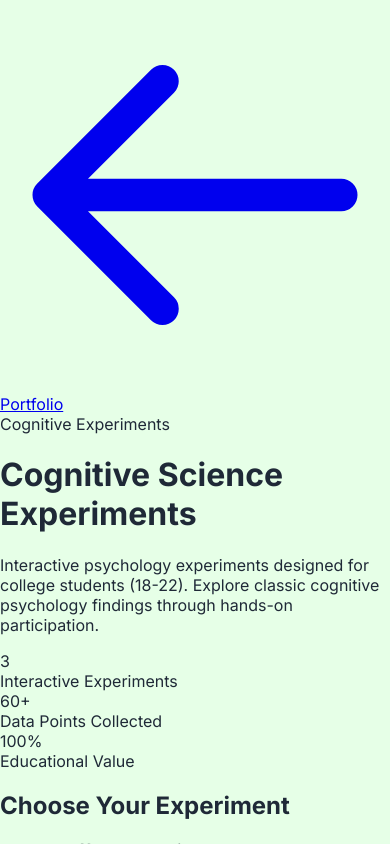
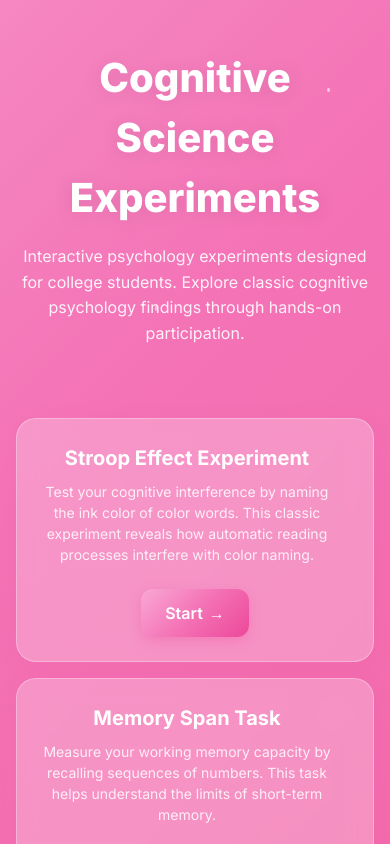
Before and after one commit to MoAlhait/mohaPort, a Next.js app in the folder cognitive-experiments/: page / in a window 390 px wide. Shown: the top 844 px of the page. Built offline with nearby package versions, Linux system fonts and the light colour scheme.

Commit message:
Restore pink theme design with particles and glassmorphism, fix Tailwind CSS import

```diff
--- a/cognitive-experiments/app/globals.css
+++ b/cognitive-experiments/app/globals.css
@@ -1,18 +1,14 @@
-/* Custom CSS Variables - Soft Green Professional Theme */
+@import "tailwindcss";
+
+/* Custom CSS Variables - Soft Pink Theme */
 :root {
-  --primary-gradient: linear-gradient(135deg, #E6FFE7 0%, #C9FFD1 100%);
-  --secondary-gradient: linear-gradient(135deg, #C9FFD1 0%, #B5FFC1 100%);
-  --accent-gradient: linear-gradient(135deg, #8BC34A 0%, #689F38 100%);
-  --dark-gradient: linear-gradient(135deg, #33691E 0%, #1B5E20 100%);
-  --success-gradient: linear-gradient(135deg, #4CAF50 0%, #388E3C 100%);
-  --warning-gradient: linear-gradient(135deg, #FFC107 0%, #FFA000 100%);
-  --glass-bg: rgba(255, 255, 255, 0.85);
-  --glass-border: rgba(181, 255, 193, 0.2);
-  --shadow-soft: 0 4px 20px 0 rgba(0, 0, 0, 0.08);
-  --shadow-hover: 0 8px 30px rgba(0, 0, 0, 0.12);
-  --text-primary: #1f2937;
-  --text-secondary: #4b5563;
-  --text-light: #6b7280;
+  --primary-gradient: linear-gradient(135deg, #f9a8d4 0%, #f472b6 50%, #ec4899 100%);
+  --secondary-gradient: linear-gradient(135deg, #fbcfe8 0%, #f9a8d4 100%);
+  --accent-gradient: linear-gradient(135deg, #ec4899 0%, #db2777 100%);
+  --glass-bg: rgba(255, 255, 255, 0.25);
+  --glass-border: rgba(255, 255, 255, 0.3);
+  --shadow-soft: 0 4px 20px rgba(236, 72, 153, 0.1);
+  --shadow-hover: 0 8px 30px rgba(236, 72, 153, 0.2);
 }
 
 /* Global Styles */
@@ -40,21 +36,22 @@ body {
   margin: 0;
   padding: 0;
   font-family: 'Inter', -apple-system, BlinkMacSystemFont, 'Segoe UI', Roboto, sans-serif;
-  background: #E6FFE7; /* Very light mint */
-  background-size: 200% 200%;
+  background: linear-gradient(135deg, #f9a8d4 0%, #f8b3d9 25%, #f472b6 50%, #f062a0 75%, #ec4899 100%);
+  background-size: 400% 400%;
   animation: gradientShift 25s ease infinite;
   min-height: 100vh;
-  color: var(--text-primary);
+  color: white;
   overflow-x: hidden;
 }
 
 @keyframes gradientShift {
-  0%, 100% { background-position: 0% 50%; }
+  0% { background-position: 0% 50%; }
   50% { background-position: 100% 50%; }
+  100% { background-position: 0% 50%; }
 }
 
-/* Particle Background Effect */
-.particles-bg {
+/* Background Particles */
+.background-particles {
   position: fixed;
   top: 0;
   left: 0;
@@ -62,10 +59,31 @@ body {
   height: 100%;
   z-index: 0;
   pointer-events: none;
-  background:
-    radial-gradient(circle at 20% 50%, rgba(181, 255, 193, 0.1) 0%, transparent 50%),
-    radial-gradient(circle at 80% 80%, rgba(201, 255, 209, 0.1) 0%, transparent 50%),
-    radial-gradient(circle at 40% 20%, rgba(181, 255, 193, 0.08) 0%, transparent 50%);
+  overflow: hidden;
+}
+
+.particle {
+  position: absolute;
+  background: rgba(255, 255, 255, 0.6);
+  border-radius: 50%;
+  animation: float linear infinite;
+}
+
+@keyframes float {
+  0% {
+    transform: translateY(100vh) translateX(0);
+    opacity: 0;
+  }
+  10% {
+    opacity: 1;
+  }
+  90% {
+    opacity: 1;
+  }
+  100% {
+    transform: translateY(-100px) translateX(100px);
+    opacity: 0;
+  }
 }
 
 /* Main Content Container */
@@ -79,20 +97,125 @@ body {
   transition: background-color 0.3s ease, color 0.3s ease, border-color 0.3s ease;
 }
 
+/* Experiment Container */
+.experiment-container {
+  position: relative;
+  z-index: 1;
+  max-width: 7xl;
+  margin: 0 auto;
+  padding: 2rem 1.5rem;
+}
+
 /* Hero Section */
+.hero-section {
+  text-align: center;
+  padding: 3rem 0 2rem;
+  margin-bottom: 3rem;
+}
+
 .hero-title {
-  background: linear-gradient(135deg, #33691E 0%, #1B5E20 100%);
-  -webkit-background-clip: text;
-  -webkit-text-fill-color: transparent;
-  background-clip: text;
+  font-size: clamp(2.5rem, 5vw, 4rem);
   font-weight: 800;
-  letter-spacing: -0.02em;
+  color: white;
+  margin-bottom: 1rem;
+  text-shadow: 0 2px 20px rgba(0, 0, 0, 0.1);
 }
 
 .hero-subtitle {
-  color: var(--text-secondary);
-  font-weight: 500;
-  letter-spacing: 0.01em;
+  font-size: clamp(1rem, 2vw, 1.25rem);
+  color: rgba(255, 255, 255, 0.9);
+  max-width: 3xl;
+  margin: 0 auto;
+  line-height: 1.6;
+}
+
+/* Experiments Grid */
+.experiments-grid {
+  display: flex;
+  flex-direction: column;
+  gap: 1.25rem;
+  margin-bottom: 3rem;
+}
+
+/* Experiment Item Card */
+.experiment-item-card {
+  background: var(--glass-bg);
+  backdrop-filter: blur(12px);
+  -webkit-backdrop-filter: blur(12px);
+  border: 1px solid var(--glass-border);
+  border-radius: 20px;
+  padding: 1.5rem 2rem;
+  box-shadow: var(--shadow-soft);
+  transition: all 0.3s cubic-bezier(0.4, 0, 0.2, 1);
+  cursor: pointer;
+  display: flex;
+  align-items: center;
+  gap: 1.5rem;
+}
+
+.experiment-item-card:hover {
+  transform: translateY(-4px);
+  box-shadow: var(--shadow-hover);
+  border-color: rgba(255, 255, 255, 0.4);
+}
+
+.experiment-item-title {
+  font-size: clamp(1.25rem, 2vw, 1.5rem);
+  font-weight: 700;
+  color: white;
+  margin-bottom: 0.5rem;
+  text-align: left;
+}
+
+.experiment-item-description {
+  font-size: clamp(0.875rem, 1.5vw, 1rem);
+  color: rgba(255, 255, 255, 0.85);
+  line-height: 1.5;
+  text-align: left;
+}
+
+.experiment-start-button {
+  background: var(--primary-gradient);
+  border: none;
+  border-radius: 12px;
+  padding: 0.75rem 1.5rem;
+  font-size: 1rem;
+  font-weight: 600;
+  color: white;
+  cursor: pointer;
+  box-shadow: 0 4px 12px rgba(236, 72, 153, 0.3);
+  transition: all 0.3s cubic-bezier(0.4, 0, 0.2, 1);
+  white-space: nowrap;
+}
+
+.experiment-start-button:hover {
+  transform: translateY(-2px);
+  box-shadow: 0 6px 20px rgba(236, 72, 153, 0.4);
+}
+
+/* Back Button */
+.back-button {
+  display: flex;
+  align-items: center;
+  gap: 0.5rem;
+  background: var(--glass-bg);
+  backdrop-filter: blur(12px);
+  -webkit-backdrop-filter: blur(12px);
+  border: 1px solid var(--glass-border);
+  border-radius: 12px;
+  padding: 0.75rem 1.5rem;
+  font-size: 1rem;
+  font-weight: 600;
+  color: white;
+  cursor: pointer;
+  box-shadow: var(--shadow-soft);
+  transition: all 0.3s cubic-bezier(0.4, 0, 0.2, 1);
+}
+
+.back-button:hover {
+  transform: translateY(-2px);
+  box-shadow: var(--shadow-hover);
+  border-color: rgba(255, 255, 255, 0.4);
 }
 
 /* Experiment Cards */
@@ -101,7 +224,8 @@ body {
   backdrop-filter: blur(12px);
   -webkit-backdrop-filter: blur(12px);
   border: 1px solid var(--glass-border);
-  border-radius: 16px;
+  border-radius: 20px;
+  padding: 2.5rem;
   box-shadow: var(--shadow-soft);
   transition: all 0.3s cubic-bezier(0.4, 0, 0.2, 1);
   position: relative;
@@ -115,7 +239,7 @@ body {
 
 /* Modern Button Styles */
 .modern-button {
-  background: linear-gradient(135deg, #B5FFC1 0%, #8BC34A 100%);
+  background: var(--primary-gradient);
   border: none;
   border-radius: 12px;
   padding: 14px 32px;
@@ -123,7 +247,7 @@ body {
   font-size: 16px;
   color: white;
   cursor: pointer;
-  box-shadow: 0 4px 12px rgba(139, 195, 74, 0.3);
+  box-shadow: 0 4px 12px rgba(236, 72, 153, 0.3);
   transition: all 0.3s cubic-bezier(0.4, 0, 0.2, 1);
   text-transform: none;
   letter-spacing: 0.01em;
@@ -131,7 +255,7 @@ body {
 
 .modern-button:hover {
   transform: translateY(-2px);
-  box-shadow: 0 6px 20px rgba(139, 195, 74, 0.4);
+  box-shadow: 0 6px 20px rgba(236, 72, 153, 0.4);
 }
 
 .modern-button:active {
@@ -159,16 +283,13 @@ body {
 .stat-value {
   font-size: 36px;
   font-weight: 700;
-  background: linear-gradient(135deg, #33691E 0%, #1B5E20 100%);
-  -webkit-background-clip: text;
-  -webkit-text-fill-color: transparent;
-  background-clip: text;
+  color: white;
   margin-bottom: 8px;
 }
 
 .stat-label {
   font-size: 14px;
-  color: var(--text-secondary);
+  color: rgba(255, 255, 255, 0.8);
   font-weight: 500;
   text-transform: uppercase;
   letter-spacing: 0.05em;
@@ -200,22 +321,27 @@ body {
 
 /* Number Memory Buttons */
 .number-button {
-  background: white;
-  border: 2px solid var(--glass-border);
+  background: rgba(255, 255, 255, 0.7) !important;
+  backdrop-filter: blur(12px);
+  -webkit-backdrop-filter: blur(12px);
+  border: 1px solid rgba(255, 255, 255, 0.8) !important;
   border-radius: 12px;
-  padding: 16px;
-  font-size: 18px;
-  font-weight: 600;
-  color: var(--text-primary);
+  color: white;
+  font-weight: 700;
+  font-size: 1.5rem;
   cursor: pointer;
-  box-shadow: 0 2px 8px rgba(0, 0, 0, 0.05);
-  transition: all 0.2s cubic-bezier(0.4, 0, 0.2, 1);
+  transition: all 0.3s cubic-bezier(0.25, 0.8, 0.25, 1);
+  box-shadow: 0 4px 15px rgba(0, 0, 0, 0.25);
+  position: relative;
+  padding: 1.25rem;
+  overflow: hidden;
 }
 
 .number-button:hover {
-  transform: translateY(-2px);
-  box-shadow: 0 4px 12px rgba(139, 195, 74, 0.2);
-  border-color: #8BC34A;
+  background: rgba(255, 255, 255, 0.8) !important;
+  border-color: rgba(255, 255, 255, 0.9) !important;
+  transform: translateY(-3px) scale(1.05);
+  box-shadow: 0 8px 25px rgba(0, 0, 0, 0.3);
 }
 
 .number-button:active {
@@ -238,10 +364,82 @@ body {
   animation: fadeIn 0.6s cubic-bezier(0.4, 0, 0.2, 1);
 }
 
+/* Scrollbar Styling */
+::-webkit-scrollbar {
+  width: 10px;
+}
+
+::-webkit-scrollbar-track {
+  background: rgba(244, 114, 182, 0.15);
+  border-radius: 5px;
+}
+
+::-webkit-scrollbar-thumb {
+  background: rgba(236, 72, 153, 0.6);
+  border-radius: 5px;
+  border: 2px solid rgba(244, 114, 182, 0.15);
+}
+
+::-webkit-scrollbar-thumb:hover {
+  background: rgba(236, 72, 153, 0.8);
+}
+
+/* Firefox Scrollbar */
+* {
+  scrollbar-width: thin;
+  scrollbar-color: rgba(236, 72, 153, 0.6) rgba(244, 114, 182, 0.15);
+}
+
+/* Info Cards */
+.info-card {
+  background: rgba(255, 255, 255, 0.3);
+  backdrop-filter: blur(12px);
+  -webkit-backdrop-filter: blur(12px);
+  border: 1px solid rgba(255, 255, 255, 0.35);
+  border-radius: 20px;
+  padding: 2rem;
+  transition: all 0.3s ease;
+  box-shadow: 0 8px 25px rgba(0, 0, 0, 0.08);
+}
+
+.info-card:hover {
+  background: rgba(255, 255, 255, 0.35);
+  border-color: rgba(255, 255, 255, 0.45);
+  transform: translateY(-4px);
+  box-shadow: 0 12px 35px rgba(0, 0, 0, 0.12);
+}
+
 /* Responsive Design */
 @media (max-width: 768px) {
+  .experiment-container {
+    padding: 1rem;
+  }
+
+  .hero-section {
+    padding: 2rem 0 1.5rem;
+  }
+
   .hero-title {
     font-size: 2.5rem;
+  }
+
+  .hero-subtitle {
+    font-size: 1rem;
+  }
+
+  .experiments-grid {
+    gap: 1rem;
+  }
+
+  .experiment-item-card {
+    flex-direction: column;
+    padding: 1.5rem;
+    text-align: center;
+  }
+
+  .experiment-item-title,
+  .experiment-item-description {
+    text-align: center;
   }
 
   .stat-value {
--- a/cognitive-experiments/app/page.tsx
+++ b/cognitive-experiments/app/page.tsx
@@ -35,133 +35,82 @@ export default function Home() {
   ]
 
   return (
-    <div className="min-h-screen bg-gradient-to-br from-[#E6FFE7] to-[#C9FFD1]">
-      {/* Modern Header */}
-      <header className="fixed top-0 left-0 right-0 z-50 bg-white/80 backdrop-blur-lg border-b border-gray-100 shadow-sm">
-        <div className="container mx-auto px-6 py-4 flex justify-between items-center">
-          <a
-            href="https://mohammad-alhait.com"
-            className="flex items-center gap-1 px-4 py-2 rounded-full bg-gray-50 hover:bg-gray-100 transition-all group"
-          >
-            <svg className="w-2 h-2 text-gray-600 group-hover:text-gray-900 transition-colors" fill="none" stroke="currentColor" viewBox="0 0 24 24">
-              <path strokeLinecap="round" strokeLinejoin="round" strokeWidth={2} d="M10 19l-7-7m0 0l7-7m-7 7h18" />
-            </svg>
-            <span className="text-sm font-medium text-gray-600 group-hover:text-gray-900 transition-colors">Portfolio</span>
-          </a>
-          <div className="text-sm font-semibold text-gray-800">Cognitive Experiments</div>
+    <>
+      {/* Animated Background Particles */}
+      <div className="background-particles">
+        {[...Array(20)].map((_, i) => (
+          <div
+            key={i}
+            className="particle"
+            style={{
+              width: Math.random() * 4 + 2 + 'px',
+              height: Math.random() * 4 + 2 + 'px',
+              left: Math.random() * 100 + '%',
+              top: Math.random() * 100 + '%',
+              animationDelay: Math.random() * 6 + 's',
+              animationDuration: (Math.random() * 4 + 4) + 's'
+            }}
+          />
+        ))}
       </div>
-      </header>
 
-      {/* Main Content */}
-      <main className="pt-24 pb-12 px-6">
-        <div className="container mx-auto max-w-7xl">
+      <div className="experiment-container">
         {!currentExperiment ? (
           <>
             {/* Hero Section */}
-              <div className="text-center mb-12">
-                <h1 className="text-5xl md:text-6xl font-bold text-gray-900 mb-4">
+            <div className="hero-section">
+              <h1 className="hero-title">
                 Cognitive Science Experiments
               </h1>
-                <p className="text-lg text-gray-600 max-w-3xl mx-auto leading-relaxed">
-                  Interactive psychology experiments designed for college students (18-22).
+              <p className="hero-subtitle">
+                Interactive psychology experiments designed for college students.
                 Explore classic cognitive psychology findings through hands-on participation.
               </p>
             </div>
 
-              {/* Stats Cards */}
-              <div className="grid md:grid-cols-3 gap-6 mb-16">
-                <div className="bg-white rounded-3xl p-8 shadow-lg hover:shadow-xl transition-all duration-300 border border-gray-100">
-                  <div className="text-5xl font-bold bg-gradient-to-r from-[#B5FFC1] to-[#8AE699] bg-clip-text text-transparent mb-2">3</div>
-                  <div className="text-sm font-semibold text-gray-700">Interactive Experiments</div>
-                </div>
-                <div className="bg-white rounded-3xl p-8 shadow-lg hover:shadow-xl transition-all duration-300 border border-gray-100">
-                  <div className="text-5xl font-bold bg-gradient-to-r from-[#B5FFC1] to-[#8AE699] bg-clip-text text-transparent mb-2">60+</div>
-                  <div className="text-sm font-semibold text-gray-700">Data Points Collected</div>
-                </div>
-                <div className="bg-white rounded-3xl p-8 shadow-lg hover:shadow-xl transition-all duration-300 border border-gray-100">
-                  <div className="text-5xl font-bold bg-gradient-to-r from-[#B5FFC1] to-[#8AE699] bg-clip-text text-transparent mb-2">100%</div>
-                  <div className="text-sm font-semibold text-gray-700">Educational Value</div>
-                </div>
-              </div>
-
             {/* Experiment Cards */}
-              <div className="mb-16">
-                <h2 className="text-3xl font-bold text-gray-900 mb-8 text-center">Choose Your Experiment</h2>
-                <div className="grid md:grid-cols-3 gap-8">
+            <div className="experiments-grid">
               {experiments.map((experiment, index) => (
                 <div
                   key={experiment.id}
-                      className="group bg-white rounded-3xl p-8 shadow-lg hover:shadow-2xl transition-all duration-500 cursor-pointer border border-gray-100 hover:border-[#B5FFC1] hover:-translate-y-1"
+                  className="experiment-item-card group"
                   style={{
                     animationDelay: `${index * 0.15}s`,
                     animation: 'fadeInUp 0.6s ease forwards'
                   }}
                   onClick={() => setCurrentExperiment(experiment.id)}
                 >
-                      <div className="mb-6">
-                        <h3 className="text-2xl font-bold text-gray-900 mb-4 group-hover:text-[#5FAF6C] transition-colors">
+                  <div className="flex-grow flex flex-col pr-4">
+                    <h4 className="experiment-item-title">
                       {experiment.title}
-                        </h3>
-                        <p className="text-gray-600 leading-relaxed">
+                    </h4>
+                    <p className="experiment-item-description">
                       {experiment.description}
                     </p>
                   </div>
+                  <div className="flex-shrink-0">
                     <button
                       onClick={(e) => {
                         e.stopPropagation();
                         setCurrentExperiment(experiment.id);
                       }}
-                        className="w-full py-3 px-6 bg-gradient-to-r from-[#B5FFC1] to-[#8AE699] text-white font-semibold rounded-2xl shadow-md hover:shadow-lg transition-all duration-300 hover:scale-105"
+                      className="experiment-start-button"
                     >
-                        Start Experiment →
+                      Start
+                      <span className="ml-1.5">→</span>
                     </button>
+                  </div>
                 </div>
               ))}
             </div>
-              </div>
-
-              {/* Info Section */}
-              <div className="bg-white rounded-3xl p-10 shadow-lg border border-gray-100">
-                <h2 className="text-3xl font-bold text-gray-900 mb-8 text-center">Why These Experiments Matter</h2>
-                <div className="grid md:grid-cols-2 gap-8">
-                  <div className="p-6 rounded-2xl bg-gradient-to-br from-[#E6FFE7] to-white">
-                    <div className="flex items-center gap-3 mb-4">
-                      <div className="w-10 h-10 rounded-xl bg-gradient-to-r from-[#B5FFC1] to-[#8AE699] flex items-center justify-center">
-                        <svg className="w-5 h-5 text-white" fill="none" stroke="currentColor" viewBox="0 0 24 24">
-                          <path strokeLinecap="round" strokeLinejoin="round" strokeWidth={2} d="M9 12l2 2 4-4m6 2a9 9 0 11-18 0 9 9 0 0118 0z" />
-                        </svg>
-                      </div>
-                      <h3 className="text-xl font-bold text-gray-900">Scientific Accuracy</h3>
-                    </div>
-                    <p className="text-gray-600 leading-relaxed">
-                      Based on peer-reviewed research and validated methodologies used in
-                      leading cognitive psychology laboratories worldwide.
-                    </p>
-                  </div>
-                  <div className="p-6 rounded-2xl bg-gradient-to-br from-[#E6FFE7] to-white">
-                    <div className="flex items-center gap-3 mb-4">
-                      <div className="w-10 h-10 rounded-xl bg-gradient-to-r from-[#B5FFC1] to-[#8AE699] flex items-center justify-center">
-                        <svg className="w-5 h-5 text-white" fill="none" stroke="currentColor" viewBox="0 0 24 24">
-                          <path strokeLinecap="round" strokeLinejoin="round" strokeWidth={2} d="M9 19v-6a2 2 0 00-2-2H5a2 2 0 00-2 2v6a2 2 0 002 2h2a2 2 0 002-2zm0 0V9a2 2 0 012-2h2a2 2 0 012 2v10m-6 0a2 2 0 002 2h2a2 2 0 002-2m0 0V5a2 2 0 012-2h2a2 2 0 012 2v14a2 2 0 01-2 2h-2a2 2 0 01-2-2z" />
-                        </svg>
-                      </div>
-                      <h3 className="text-xl font-bold text-gray-900">Data-Driven Insights</h3>
-                    </div>
-                    <p className="text-gray-600 leading-relaxed">
-                      Real-time performance metrics and comprehensive statistical analysis
-                      help you understand your cognitive patterns and abilities.
-                    </p>
-                  </div>
-                </div>
-              </div>
           </>
         ) : (
-            <div className="bg-white rounded-3xl shadow-xl p-10 border border-gray-100">
+          <div className="experiment-card">
             <button
               onClick={() => setCurrentExperiment(null)}
-                className="mb-8 flex items-center gap-2 px-6 py-3 rounded-2xl bg-gradient-to-r from-[#E6FFE7] to-[#C9FFD1] text-gray-700 font-semibold hover:shadow-lg transition-all duration-300 group"
+              className="back-button mb-8"
             >
-                <svg className="w-4 h-4 group-hover:-translate-x-1 transition-transform" fill="none" stroke="currentColor" viewBox="0 0 24 24">
+              <svg className="w-5 h-5" fill="none" stroke="currentColor" viewBox="0 0 24 24">
                 <path strokeLinecap="round" strokeLinejoin="round" strokeWidth={2} d="M10 19l-7-7m0 0l7-7m-7 7h18" />
               </svg>
               <span>Back to Experiments</span>
@@ -176,13 +125,12 @@ export default function Home() {
           </div>
         )}
       </div>
-      </main>
 
       <style jsx>{`
         @keyframes fadeInUp {
           from {
             opacity: 0;
-            transform: translateY(20px);
+            transform: translateY(30px);
           }
           to {
             opacity: 1;
@@ -190,6 +138,6 @@ export default function Home() {
           }
         }
       `}</style>
-    </div>
+    </>
   )
 }
```
Lines whose indentation alone changed are shown as unchanged.
